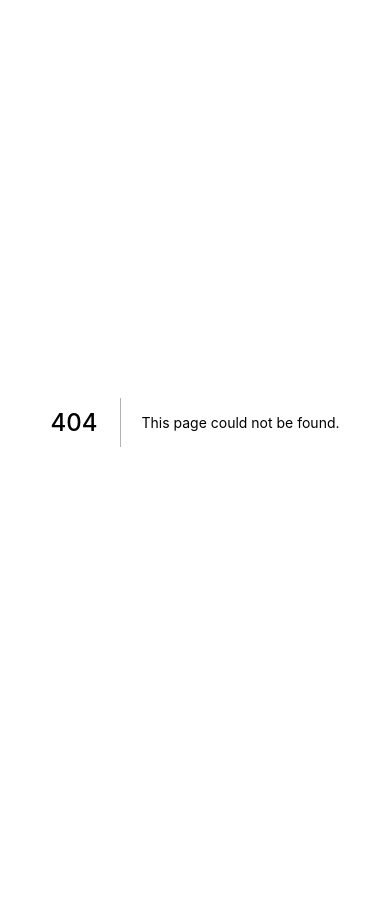
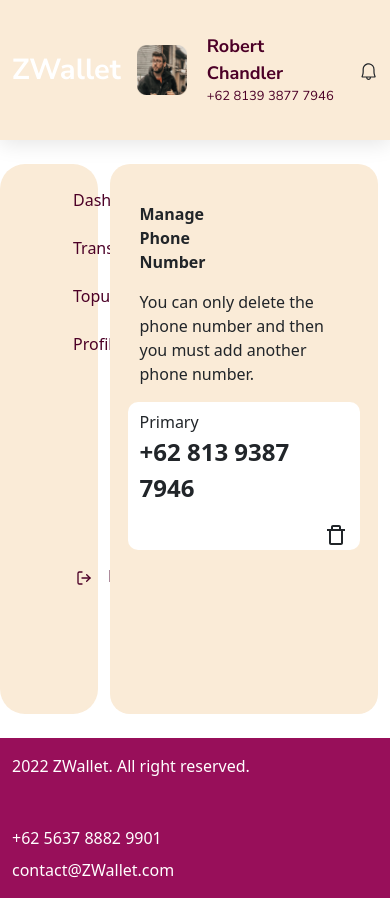
Before and after one commit to aviantofan/Excash-frontend, a Next.js app: page /managePhone in a window 390 px wide. Before the commit this address had no page. Before the commit the page ends 844 px from the top, so only its background shows below. Built offline with nearby package versions, Linux system fonts and the light colour scheme.

Commit message:
feat: add manage phone

```diff
--- /dev/null
+++ b/pages/managePhone.js
@@ -0,0 +1,46 @@
+import SideBar from '../components/SideBar'
+import Image from 'next/image'
+import Header from '../components/Header'
+import Footer from '../components/Footer'
+import Input from '../components/Input'
+import Button from '../components/Button'
+import { BiTrashAlt } from 'react-icons/bi'
+
+const addPhone = () => {
+  return (
+    <>
+      <Header />
+      <div className='container mt-4 mb-4'>
+        <div className='row'>
+          <div className='col-3 sideBar bg-color5' key='sideBar'>
+            <SideBar />
+          </div>
+          <div className='col'>
+            <div className='container dataProfile bg-color5'>
+              <div className='row'>
+                <div className='col-6 mt-2 fw-bold'>Manage Phone Number</div>
+              </div>
+              <div className='row mt-3 align-items-center'>
+                <div className='col-lg'>
+                  <div>You can only delete the phone number and then <br /> you must add another phone number.</div>
+                </div>
+              </div>
+              <div className='row mt-3 userData bg-white align-items-center'>
+                <div className='col-lg-6 py-2'>
+                  <div>Primary</div>
+                  <div className='text fw-bold'>+62 813 9387 7946</div>
+                </div>
+                <div className='col-lg-6 text text-end'>
+                  <BiTrashAlt />
+                </div>
+              </div>
+            </div>
+          </div>
+        </div>
+      </div>
+      <Footer />
+    </>
+  )
+}
+
+export default addPhone
```
